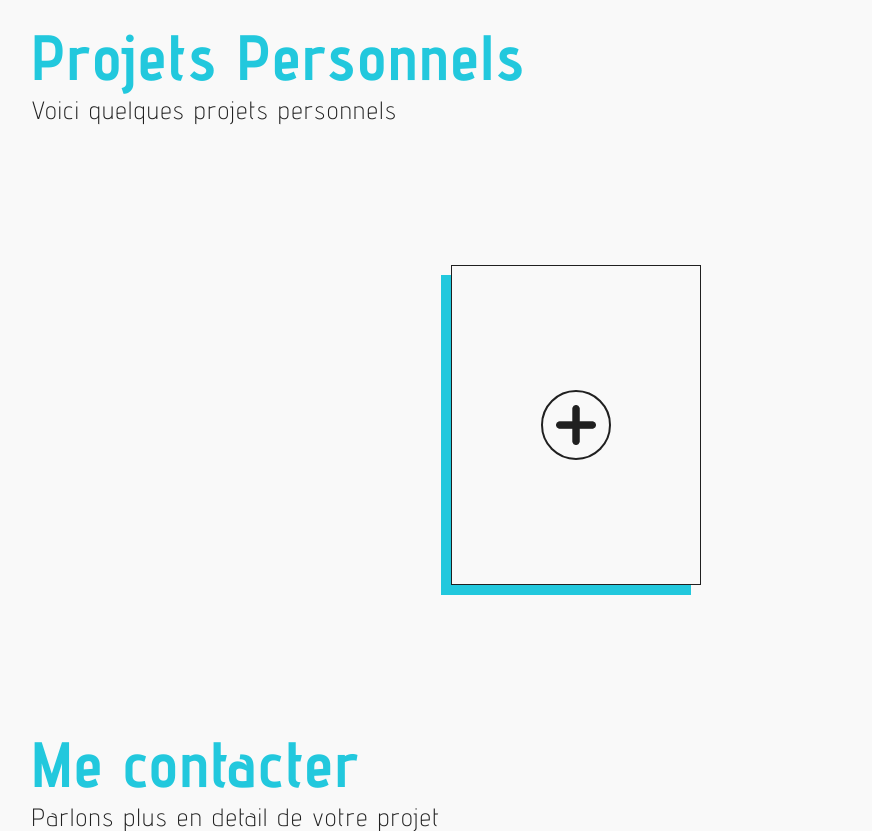
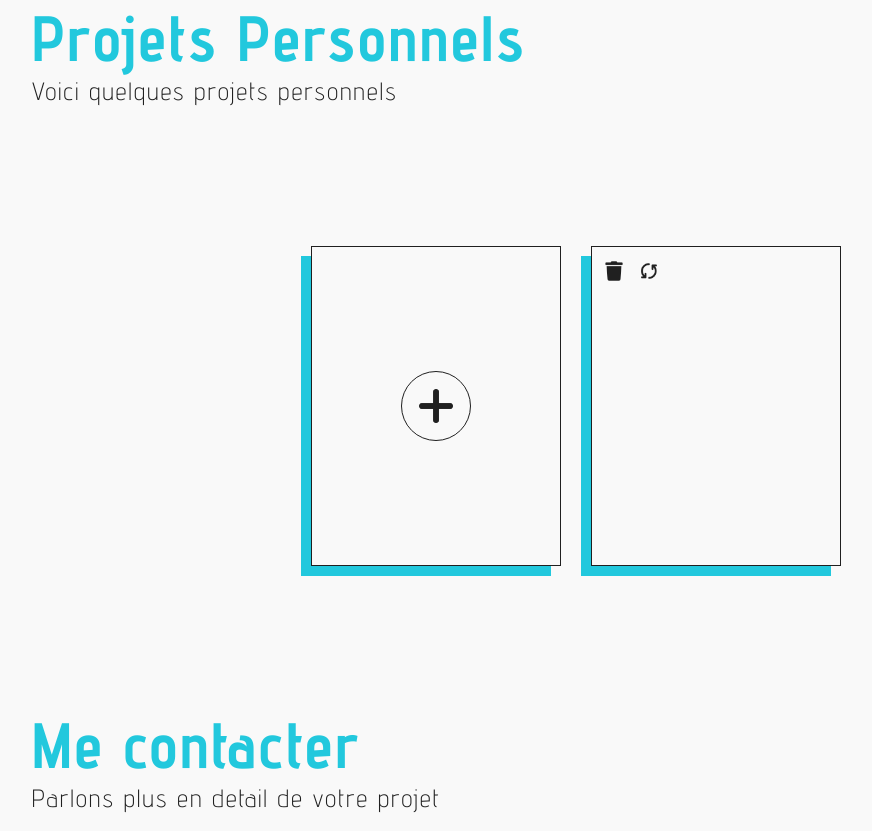
Before and after one commit to julienbeauchant/Izaline, a PHP site: page / in a window 1280 px wide. Shown: the part 3108-3939 px from the top of the page, without its empty margins (64-936 px from the left). Run offline with PHP 8.4, Linux system fonts and the light colour scheme; the visitor is signed in with stand-in values (Sample User, id 1).

Commit message:
mise a jour

```diff
--- a/app/view/login.php
+++ b/app/view/login.php
@@ -18,9 +18,9 @@
 </head>
 
 <body>
-<?php
+<!-- <?php
 echo "Session admin: " . (isset($_SESSION['admin']) ? 'active' : 'inactive');
-?>
+?> -->
 
     <section id="containerAdmin">
 
--- /dev/null
+++ b/app/view/modal.php
@@ -0,0 +1,31 @@
+<!DOCTYPE html>
+<html lang="en">
+
+<head>
+    <meta charset="UTF-8">
+    <meta name="viewport" content="width=device-width, initial-scale=1.0">
+
+    <title>modal</title>
+</head>
+
+<body>
+
+<section id="containerModal">
+    <div class="modal">
+        <h2>Ajouter un Nouveau Projet</h2>
+        <form id="createNewProject">
+            <input type="text" id="inputNameModal" name="inputNameModal" placeholder="Entrer le nom du projet" required><br><br>
+
+            <input type="file" id="inputImgModal" name="inputImgModal" required><br><br>
+
+            <input type="url" id="inputUrlModal" name="inputUrlModal" placeholder="Entrer l'URL du projet" required><br><br>
+
+            <input type="button" value="add project"></input>
+            <input type="button" id="closeModal" value="close"></input>
+        </form>
+    </div>
+</section>
+<script src="js/modal.js"></script>
+</body>
+
+</html>
--- a/app/view/projet-personnel.php
+++ b/app/view/projet-personnel.php
@@ -23,49 +23,35 @@
 
 
 
-                <form class="file admin-only" id="addProjectForm" method="POST" action="../controllers/traitement-projet-personnel.php">
-
-                    <section id="containerInputFile">
-
-                        <div class="containerImgInputFile">
-
-                            <div class="positionImgInputFile">
+            <section id="add-project" class="admin-only">
+                <div id="containerBtnAddProject">
+                    <div class="cercleBtnAddProject">
+                        <div class="containerImgBtnAddProject">
                             <img src="img/logo-n/plus-n.png" alt="">
-                                <input class="inputFile" type="button">
                         </div>
-
                     </div>
-
+                </div>
             </section>
 
-                </form>
+            <?php
+            require 'modal.php'
+            ?>
 
-                <!-- <form class="file">
-
-                <section id="containerFileImg">
-
-                    <div class="fileImg">
-                        <img src="img/logo-n/trash-n.png" alt="">
-                        <input id="inputTrashProjetPersonnel" name="trash" type="button">
+            <section class="project">
+                <div class="containerProjectIcon">
+                    <div class="projectIcon">
+                        <img class="projectIconTrash" src="img/logo-n/trash-n.png" alt="">
                     </div>
-
-                    <div class="fileImg">
-                        <img src="img/logo-n/modification.png" alt="">
-                        <input id="inputModificationProjetPersonnel" name="modification" type="button" >
+                    <div class="projectIcon">
+                        <img class="projectIconModification" src="img/logo-n/modification.png" alt="">
                     </div>
-
+                </div>
+                <section class="containerInfoProject">
+                    <p id="nameProject" name="nom" type="text" >
+                    <img id="imgProject" src="" alt="">
+                    <a href="" id="urlProject"></a>
                 </section>
-
-                <section id="containerImgInputFile">
-
-                    <input id="inputNomProjetPersonnel" name="nom" type="text" >
-                    <input id="inputImageProjetPersonnel" name="image" type="image" src="img/coconut_..svg" alt="">
-                    <input id="inputUrlProjetPersonnel" name="url" type="url">
-
             </section>
-
-            </form> -->
-
         </section>
 
     </main>
@@ -73,24 +59,9 @@
     <script>
         // Vérifier si l'utilisateur est connecté en tant qu'administrateur
         let isAdmin = <?php echo isset($_SESSION['admin']) ? 'true' : 'false'; ?>;
-        console.log(<?php echo isset($_SESSION['admin']) ? 'true' : 'false'; ?>);
-
-        // Sélectionner le formulaire d'ajout de projet
-        let form = document.querySelector('.admin-only');
-
-        // Masquer le formulaire pour les utilisateurs non administrateurs
-        if (!isAdmin) {
-            form.style.display = 'none';
-        };
-        console.log(isAdmin)
     </script>
 
-    <script src="js/new-form.js">
-        // Vérifier si l'utilisateur est connecté en tant qu'administrateur
-        let isAdmin = <?php echo isset($_SESSION['admin']) ? 'true' : 'false'; ?>;
-        console.log(isAdmin);
-        </script>
+    <script src="js/add-project.js"></script>
+</body>
 
-        <script src="js/add-form.js"></script>
-</body>
 </html>
--- a/app/view/retour-haut.php
+++ b/app/view/retour-haut.php
@@ -4,8 +4,6 @@
 <head>
     <meta charset="UTF-8">
     <meta name="viewport" content="width=device-width, initial-scale=1.0">
-    <link rel="stylesheet" href="../css/retour-haut.css">
-    <link rel="stylesheet" href="../css/global.css">
 
     <title>retour-haut</title>
 </head>
--- a/public/css/projet-personnel.css
+++ b/public/css/projet-personnel.css
@@ -18,7 +18,8 @@
     overflow: hidden;
 }
 
-.file {
+#add-project,
+.project {
     position: relative;
     width: 250px;
     height: 80%;
@@ -30,7 +31,48 @@
     align-items: center;
 }
 
-#containerFileImg {
+/* .project:hover {
+    transform: translateY(-20px);
+} */
+
+#containerBtnAddProject {
+    width: 100%;
+    height: 100%;
+    display: flex;
+    justify-content: center;
+    align-items: center;
+}
+
+.cercleBtnAddProject {
+    width: 70px;
+    height: 70px;
+    border-radius: 50%;
+    display: flex;
+    justify-content: center;
+    align-items: center;
+    border: 1px solid #202020;
+    transition: 0.5s;
+}
+
+.cercleBtnAddProject:hover {
+    transform: rotate(90deg);
+}
+
+
+.cercleBtnAddProject img {
+    width: 100%;
+    height: 100%;
+}
+
+.containerImgBtnAddProject {
+    width: 50%;
+    height: 50%;
+    display: flex;
+    justify-content: center;
+    align-items: center;
+}
+
+.containerProjectIcon {
     position: absolute;
     width: 90%;
     height: 15%;
@@ -39,8 +81,7 @@
     gap: 15px;
 }
 
-.fileImg {
-    position: relative;
+.projectIcon {
     width: 20px;
     height: 20px;
     display: flex;
@@ -48,67 +89,18 @@
     align-items: center;
 }
 
-#inputTrashProjetPersonnel,
-#inputModificationProjetPersonnel {
+.projectIcon img {
+    z-index: 2;
     width: 100%;
     height: 100%;
-    z-index: 3;
-    position: absolute;
-    background-color: transparent;
-    border: none;
+    transition: 0.5s;
 }
 
-.fileImg img {
-    width: 100%;
-    height: 100%;
-    z-index: 3;
+.projectIcon img:hover {
+    transform: rotate(20deg);
 }
 
-#containerInputFile {
-    width: 100%;
-    height: 100%;
-    display: flex;
-    justify-content: center;
-    align-items: center;
-}
-
-.containerImgInputFile {
-    position: relative;
-    width: 70px;
-    height: 70px;
-    display: flex;
-    justify-content: center;
-    align-items: center;
-    border-radius: 50%;
-}
-
-.positionImgInputFile {
-    width: 70%;
-    height: 70%;
-    border-radius: 50%;
-    display: flex;
-    justify-content: center;
-    align-items: center;
-}
-
-.positionImgInputFile img {
-    width: 80%;
-    height: 80%;
-}
-
-.inputFile {
-    position: absolute;
-    top: 0;
-    left: 0;
-    width: 70px;
-    height: 70px;
-    border-radius: 50%;
-    border: 2px solid #202020;
-    background-color: transparent;
-    cursor: crosshair;
-}
-
-#containerImgInputFile {
+.containerInfoProject {
     position: relative;
     width: 100%;
     height: 100%;
@@ -117,7 +109,20 @@
     align-items: center;
 }
 
-#inputImageProjetPersonnel{
+
+#nameProject {
+    display: none;
+}
+
+#urlProject {
+    position: absolute;
+    width: 100%;
+    height: 100%;
+    background-color: transparent;
+    border: none;
+}
+
+#imgProject{
     width: 100%;
     height: 100%;
     object-fit: contain;
@@ -125,19 +130,7 @@
     border: none;
 }
 
-#inputUrlProjetPersonnel {
-    position: absolute;
-    width: 100%;
-    height: 100%;
-    background-color: transparent;
-    border: none;
-}
-
-#inputNomProjetPersonnel {
+/* Masquer le label par défaut qui affiche le nom du fichier */
+/* input[type="file"]::file-selector-button {
     display: none;
-}
-
-/* Masquer le label par défaut qui affiche le nom du fichier */
-input[type="file"]::file-selector-button {
-    display: none;
-}
+} */
--- a/public/index.php
+++ b/public/index.php
@@ -14,6 +14,7 @@
     <link rel="stylesheet" href="css/projet-personnel.css">
     <link rel="stylesheet" href="css/retour-haut.css">
     <link rel="stylesheet" href="css/theme.css">
+    <link rel="stylesheet" href="css/modal.css">
 
     <link rel="stylesheet" href="css/mediaqueries/mediaqueries-contact.css">
     <link rel="stylesheet" href="css/mediaqueries/mediaqueries-footer.css">
@@ -33,8 +34,32 @@
 
 <?php
 session_start();
-echo "Session admin: " . (isset($_SESSION['admin']) ? 'active' : 'inactive');
+$adminSessionActive = isset($_SESSION['admin']);
 ?>
+
+<?php if ($adminSessionActive): ?>
+        <div class="fixed-header">
+            <p>Vous êtes connecté</p>
+        </div>
+        <!-- endif, balise alternative pour mettre fin au if -->
+    <?php endif; ?>
+
+<style>
+        .fixed-header {
+            position: fixed;
+            top: 0;
+            width: 100%;
+            height: 30px;
+            display: flex;
+            justify-content: center;
+            align-items: center;
+            background-color: #22C8DD;
+            color: white;
+            text-align: center;
+            z-index: 1000; /* Assurez-vous qu'il soit toujours au-dessus des autres éléments */
+        }
+    </style>
+
 
 <?php
     require '../app/view/header.php';
--- a/public/js/add-form.js
+++ /dev/null
@@ -1,21 +0,0 @@
-// document.addEventListener('DOMContentLoaded', () => {
-//     const carouselInner = document.querySelector('.positionCarouselProjetPersonnel');
-//     const items = Array.from(carouselInner.children);
-//     const cloneCount = Math.ceil(window.innerWidth / (items[0].offsetWidth + 30)) + 1;
-
-//     for (let i = 0; i < cloneCount; i++) {
-//         items.forEach(item => {
-//             const clone = item.cloneNode(true);
-//             carouselInner.appendChild(clone);
-//         });
-//     }
-// });
-
-
-// Sélectionner le formulaire d'ajout de projet
-let form = document.querySelector('.admin-only');
-
-// Masquer le formulaire pour les utilisateurs non administrateurs
-if (!isAdmin) {
-    form.style.display = 'none';
-}
--- /dev/null
+++ b/public/js/add-project.js
@@ -0,0 +1,7 @@
+// Sélectionner le formulaire d'ajout de projet
+let form = document.querySelector('.admin-only');
+
+// Masquer le formulaire pour les utilisateurs non administrateurs
+if (!isAdmin) {
+    form.style.display = 'none';
+}
--- /dev/null
+++ b/public/js/modal.js
@@ -0,0 +1,11 @@
+let containerModal = document.querySelector('#containerModal');
+let cercleBtnAddProject = document.querySelector('.cercleBtnAddProject');
+let closeModal = document.querySelector('#closeModal');
+
+cercleBtnAddProject.addEventListener('click', () => {
+    containerModal.style.display = 'flex';
+});
+
+closeModal.addEventListener('click', () => {
+    containerModal.style.display = 'none';
+});
--- a/public/js/new-form.js
+++ /dev/null
@@ -1,69 +0,0 @@
-// document.addEventListener('DOMContentLoaded', function() {
-//     const plusIcon = document.querySelector('.inputFile'); // s'assurer que c'est bien la classe de votre bouton 'plus'
-
-//     plusIcon.addEventListener('click', function() {
-//         const container = document.querySelector('.containerCarouselProjetPersonnel'); // ajuster si nécessaire
-//         const newFormHtml = `
-//             <form class="file">
-//                 <section id="containerFileImg">
-//                     <div class="fileImg">
-//                         <img src="../img/logo-n/trash-n.png" alt="">
-//                         <input id="inputTrashProjetPersonnel" name="trash" type="button">
-//                     </div>
-//                     <div class="fileImg">
-//                         <img src="../img/logo-n/modification.png" alt="">
-//                         <input id="inputModificationProjetPersonnel" name="modification" type="button">
-//                     </div>
-//                 </section>
-//                 <section id="containerImgInputFile">
-//                     <input id="inputNomProjetPersonnel" name="nom" type="text">
-//                     <input id="inputImageProjetPersonnel" name="image" type="image" src="" alt="">
-//                     <input id="inputUrlProjetPersonnel" name="url" type="button">
-//                 </section>
-//             </form>
-//         `;
-//         container.innerHTML += newFormHtml; // Ajoute le nouveau formulaire à la page
-//     });
-// });
-
-document.addEventListener('DOMContentLoaded', function() {
-    const plusIcon = document.querySelector('.inputFile');
-
-    plusIcon.addEventListener('click', function() {
-        const popup = document.getElementById('popupForm');
-        popup.style.display = 'flex';
-    });
-});
-
-function closePopup() {
-    document.getElementById('popupForm').style.display = 'none';
-}
-
-function addProject() {
-    const projectName = document.getElementById('projectName').value;
-    const projectImage = document.getElementById('projectImage').value;
-    const projectUrl = document.getElementById('projectUrl').value;
-
-    const formContainer = document.querySelector('.containerCarouselProjetPersonnel');
-    const newFormHtml = `
-        <form class="file" action="add-project.php" method="POST">
-            <section id="containerFileImg">
-                <div class="fileImg">
-                    <img src="../img/logo-n/trash-n.png" alt="">
-                    <input id="inputTrashProjetPersonnel" name="trash" type="button">
-                </div>
-                <div class="fileImg">
-                    <img src="../img/logo-n/modification.png" alt="">
-                    <input id="inputModificationProjetPersonnel" name="modification" type="button">
-                </div>
-            </section>
-            <section id="containerImgInputFile">
-                <input id="inputNomProjetPersonnel" name="nom" type="text" value="${projectName}">
-                <input id="inputImageProjetPersonnel" name="image" type="image" src="${projectImage}">
-                <input id="inputUrlProjetPersonnel" name="url" type="button" value="${projectUrl}">
-            </section>
-        </form>
-    `;
-    formContainer.innerHTML += newFormHtml;
-    closePopup();
-}
--- a/public/js/theme.js
+++ b/public/js/theme.js
@@ -5,8 +5,8 @@ let userDark = document.querySelector('#user')
 
 document.getElementById('toggleDarkMode').addEventListener('click', function() {
     document.body.classList.toggle('dark-mode');
-    facebookDark.src = '../img/logo-n/facebook-n.png'
-    instagramDark.src = '../img/logo-n/instagram-n.png'
-    tiktokDark.src = '../img/logo-n/tiktok-n.png'
-    userDark.src = '../img/logo-n/user-n.png'
+    facebookDark.src = 'img/logo-n/facebook-n.png'
+    instagramDark.src = 'img/logo-n/instagram-n.png'
+    tiktokDark.src = 'img/logo-n/tiktok-n.png'
+    userDark.src = 'img/logo-n/user-n.png'
 });
```
Also changed, not shown: other parts of public/index.php (+4 -55 lines), app/controller/add-project.php (deleted, +0 -33 lines), public/css/modal.css (added, +57 -0 lines), app/controller/traitement-projet-personnel.php (deleted). Lines whose indentation alone changed are shown as unchanged.
